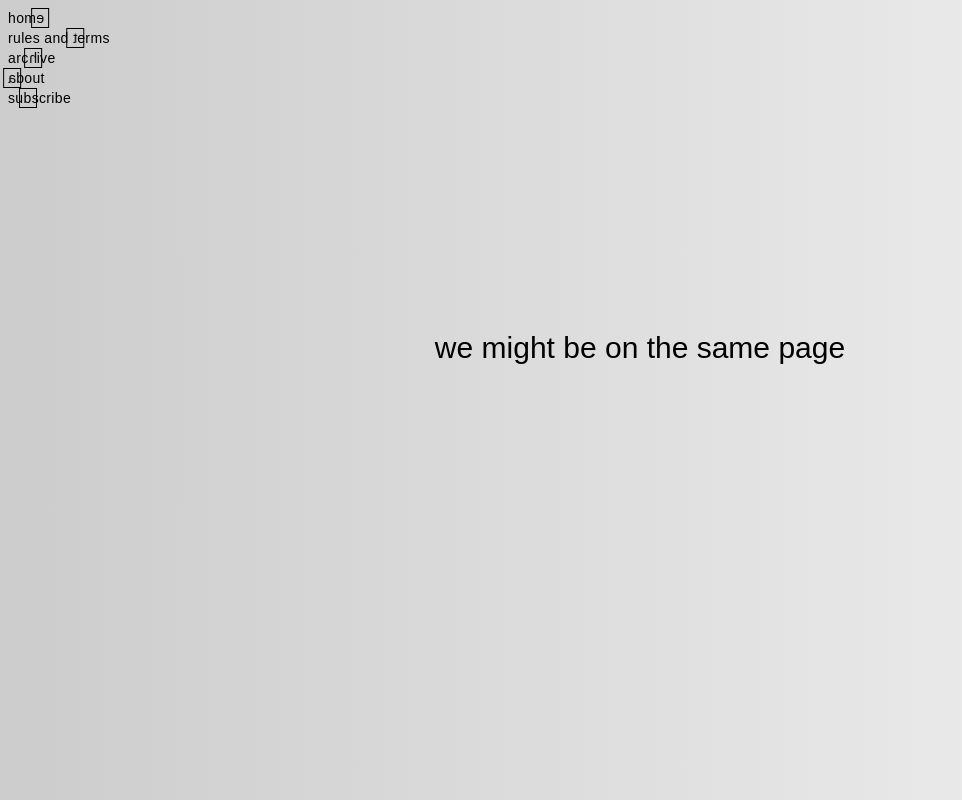
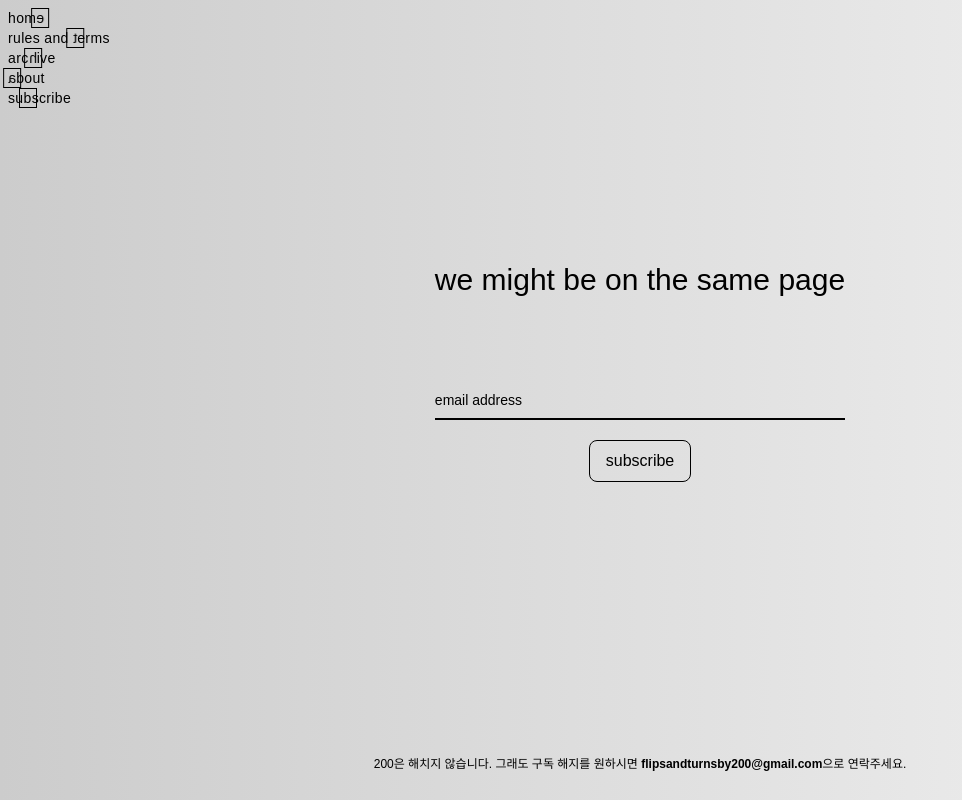
Before and after one commit to nuagenic/flips-and-turns, a Next.js app: page /subscribe in a window 1280 px wide. Shown: the whole page, without its empty margins (0-962 px from the left). Built offline with nearby package versions, Linux system fonts and the light colour scheme; no server answers; a web font is replaced by a local one.

Commit message:
feat: Error handling & minor CSS

```diff
--- a/src/app/subscribe/page.tsx
+++ b/src/app/subscribe/page.tsx
@@ -13,13 +13,14 @@ export default function Subscribe() {
 
     const email = formData.get("email") as string;
 
-    if (!email) throw new Error("Email is required");
+    if (!email) return { error: "이메일 주소를 입력해주세요." };
 
     const emailRegex = /^[\w-]+(\.[\w-]+)*@([\w-]+\.)+[a-zA-Z]{2,7}$/;
     if (!emailRegex.test(email)) {
-      throw new Error("유효한 이메일 주소를 입력해주세요.");
+      return { error: "유효한 이메일 주소를 입력해주세요." };
     }
 
+    try {
       const client = await connectDB;
       const collection = client
         .db(process.env.MONGO_DB)
@@ -27,20 +28,29 @@ export default function Subscribe() {
 
       const existingSubscriber = await collection.findOne({ email });
       if (existingSubscriber) {
-      client.close();
-      throw new Error("이미 구독된 이메일입니다.");
+        return { error: "이미 구독하고 계십니다. 감사합니다." };
       }
 
       await collection.insertOne({ email });
-
-    revalidatePath("/subscribe");
+      return { success: true };
+    } catch (error) {
+      return { error: "오류가 발생했습니다. 다시 시도해주세요." };
+    }
   }
 
   return (
-    <main className="flex h-full w-full flex-grow flex-col items-center justify-center overflow-hidden bg-basic">
+    <main className="flex h-full w-full flex-grow flex-col items-center justify-center overflow-hidden bg-basic p-2">
       <Header />
-      <div className="z-20 mb-20 text-3xl">we might be on the same page</div>
+      <div className="flex grow flex-col justify-center">
+        <div className="z-20 mb-20 text-center text-2xl md:text-3xl">
+          we might be on the same page
+        </div>
         <Form updateItemAction={createSubscription} />
+      </div>
+      <div className="z-20 mb-5 text-center text-xs">
+        200은 해치지 않습니다. 그래도 구독 해지를 원하시면{" "}
+        <b>flipsandturnsby200@gmail.com</b>으로 연락주세요.
+      </div>
     </main>
   );
 }
--- a/src/components/Form/index.tsx
+++ b/src/components/Form/index.tsx
@@ -1,12 +1,68 @@
+"use client";
+
+import { useState, useRef } from "react";
+
 type FormProps = {
-  updateItemAction: (formData: FormData) => void;
+  updateItemAction: (
+    formData: FormData,
+  ) => Promise<{ error?: string; success?: boolean }>;
 };
 
 export default function Form({ updateItemAction }: FormProps) {
+  const [error, setError] = useState("");
+  const [success, setSuccess] = useState(false);
+  const emailRef = useRef<HTMLInputElement>(null);
+
+  async function handleSubmit(event: React.FormEvent) {
+    event.preventDefault();
+
+    const formData = new FormData(event.target as HTMLFormElement);
+    const result = await updateItemAction(formData);
+
+    if (result.error) {
+      setError(result.error);
+      setSuccess(false);
+    } else if (result.success) {
+      setError("");
+      setSuccess(true);
+      if (emailRef.current) emailRef.current.value = "";
+    }
+  }
+
   return (
-    <form action={updateItemAction}>
-      <input type="text" name="email" placeholder="email" />
-      <button type="submit">확인</button>
+    <form
+      className="z-20 flex w-full max-w-md flex-col items-center justify-center font-sans"
+      onSubmit={handleSubmit}
+    >
+      <div className="relative w-full">
+        <input
+          ref={emailRef}
+          className="peer block w-full appearance-none border-0 border-b-2 border-black bg-transparent px-0 py-2.5 text-sm text-black focus:border-black focus:outline-none focus:ring-0"
+          type="text"
+          name="email"
+          id="email"
+          placeholder=""
+        />
+        <label
+          htmlFor="email"
+          className="absolute top-3 -z-10 origin-[0] -translate-y-6 scale-75 transform text-sm text-black duration-300 peer-placeholder-shown:translate-y-0 peer-placeholder-shown:scale-100 peer-focus:start-0 peer-focus:-translate-y-6 peer-focus:scale-75 peer-focus:font-medium peer-focus:text-black rtl:peer-focus:left-auto rtl:peer-focus:translate-x-1/4"
+        >
+          email address
+        </label>
+      </div>
+
+      <button
+        type="submit"
+        className="mb-5 mt-5 rounded-lg border-1 border-black px-4 py-2 transition-colors duration-300 hover:bg-black hover:text-white"
+      >
+        subscribe
+      </button>
+      {error && <div className="mb-5 text-sm text-red-500">{error}</div>}
+      {success && (
+        <div className="mb-5 text-sm text-green-500">
+          we&apos;re on the same page
+        </div>
+      )}
     </form>
   );
 }
```
Lines whose indentation alone changed are shown as unchanged.
